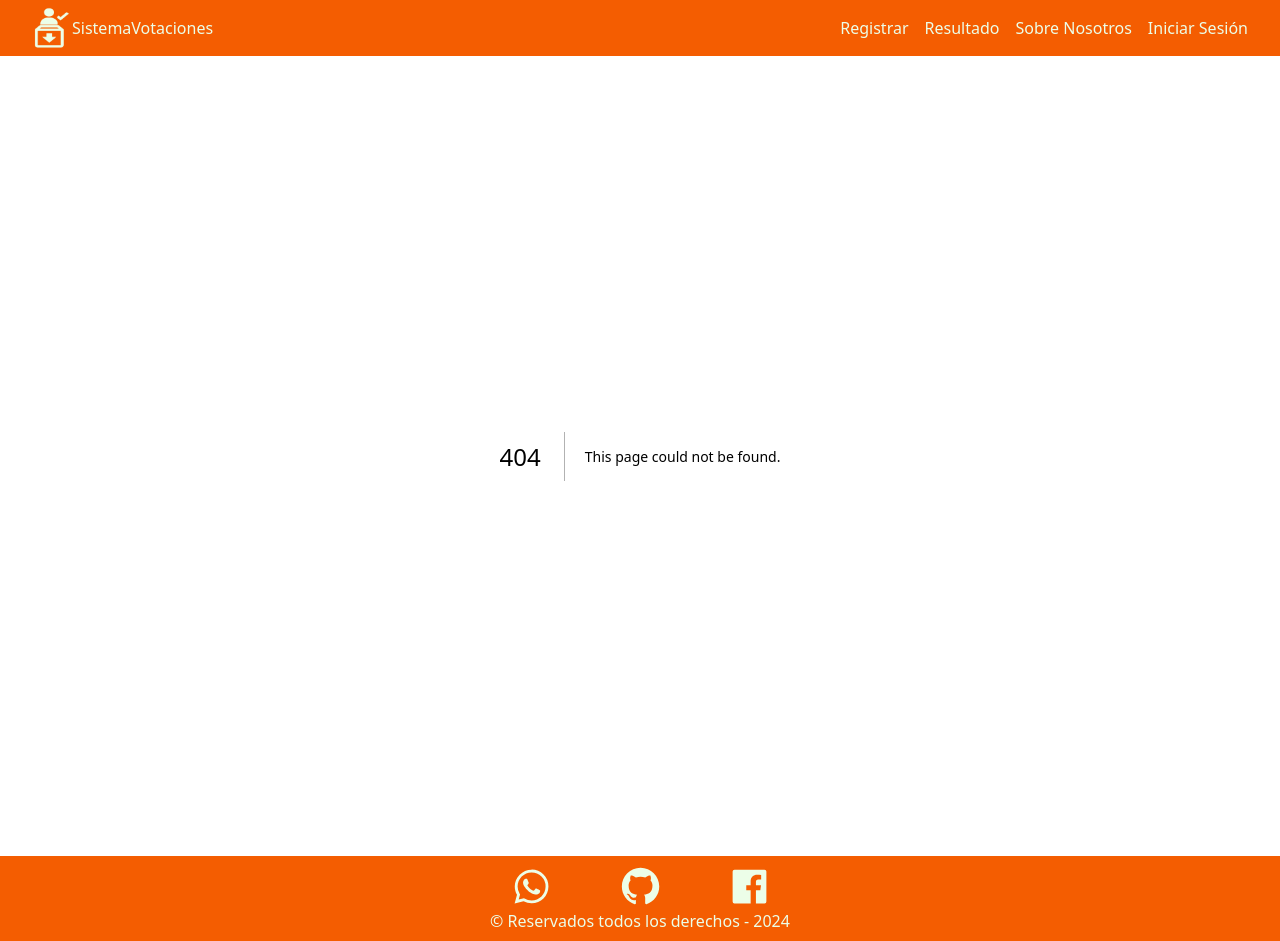
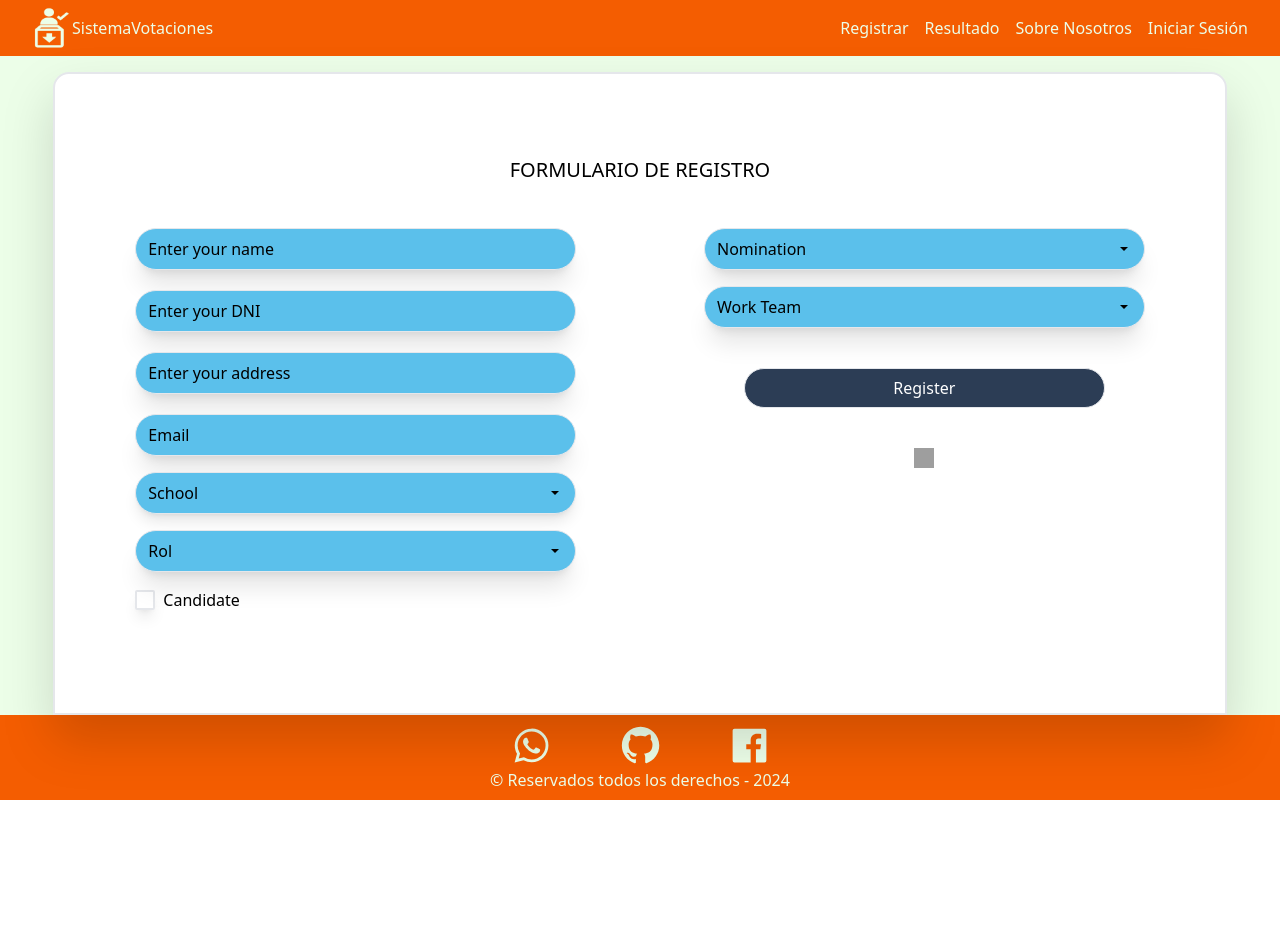
Before and after one commit to Alexcr87/ProyectoModulo5, a Next.js app in the folder front/: page /register in a window 1280 px wide. Before the commit this address had no page. After the commit the page ends 800 px from the top, so only its background shows below. Built offline with nearby package versions, Linux system fonts and the light colour scheme; grey boxes are pictures that could not be loaded.

Commit message:
RegisterYPruebaDeConexion

```diff
--- /dev/null
+++ b/front/src/app/register/page.tsx
@@ -0,0 +1,13 @@
+import Register from "@/components/Register/register";
+
+const RegisterPage=()=>{
+    return(
+        <div className="bg-cuartiaryColor h-full flex justify-center">
+
+        <div className="bg-white w-11/12 mt-4 rounded-t-2xl p-8 drop-shadow-2xl border-2" >
+         <Register/>
+        </div>
+        </div>
+    )
+};
+export default RegisterPage
--- /dev/null
+++ b/front/src/components/Register/register.tsx
@@ -0,0 +1,108 @@
+import React from "react";
+
+function Register() {
+    return (
+        <form action="" className="grid grid-cols-12 gap-4">
+            <div className="col-start-1 col-end-13">
+                <div className="grid grid-cols-12">
+                    <div className="col-start-5 col-end-9 mt-[2.5em] my-[2em] text-center text-xl" >
+                        FORMULARIO DE REGISTRO
+                    </div>
+                </div>
+
+                <div className="flex ">
+                    <div className="flex flex-col ml-[3em] pr-[4em] w-1/2 ">
+                        <div className="flex flex-col">
+                            <input
+                                id="name"
+                                name="name"
+                                type="text"
+                                placeholder="Enter your name"
+                                className="border rounded-full bg-secundaryColor text-black placeholder:text-black text-left p-2 pl-3 mt-1 outline-none focus:border-tertiaryColor shadow-xl"
+                            />
+                        </div>
+
+                        <div className="flex flex-col mt-4">
+                            <input
+                                id="dni"
+                                name="name"
+                                type="text"
+                                placeholder="Enter your DNI"
+                                className="border rounded-full bg-secundaryColor text-black placeholder:text-black text-left p-2 pl-3 mt-1 outline-none focus:border-tertiaryColor shadow-xl"
+                            />
+                        </div>
+
+                        <div className="flex flex-col mt-4">
+                            <input
+                                name="address"
+                                type="text"
+                                placeholder="Enter your address"
+                                className="border rounded-full bg-secundaryColor text-black placeholder:text-black text-left p-2 pl-3 mt-1 outline-none focus:border-tertiaryColor shadow-xl"
+                            />
+                        </div>
+
+                        <div className="flex flex-col mt-4 ">
+                            <input
+                                id="email-address"
+                                name="email"
+                                type="email"
+                                placeholder="Email"
+                                className="border rounded-full bg-secundaryColor text-black placeholder:text-black text-left p-2 pl-3 mt-1 outline-none focus:border-tertiaryColor shadow-xl"
+                            />
+                        </div>
+
+                        <button className="border rounded-full bg-secundaryColor text-black text-left p-2 pl-3 mt-4  focus:border-tertiaryColor shadow-lg relative">
+                            School
+                            <span className="absolute right-4 top-1/2 transform -translate-y-1/2 border-t-4 border-x-4 border-transparent border-t-black">
+                                {" "}
+                            </span>
+                        </button>
+
+                        <button className="border rounded-full bg-secundaryColor text-black text-left p-2 pl-3 mt-4  focus:border-tertiaryColor shadow-xl relative">
+                            Rol
+                            <span className="absolute right-4 top-1/2 transform -translate-y-1/2 border-t-4 border-x-4 border-transparent border-t-black">
+                                {" "}
+                            </span>
+                        </button>
+
+                        <div className="flex items-center mt-4">
+                            <input
+                                id="candidate"
+                                type="checkbox"
+                                className="h-5 w-5 appearance-none border-2 border-sebg-secundaryColor rounded-sm shadow-lg flex items-center justify-center
+                 checked:after:content-['✔'] checked:after:text-sebg-secundaryColor checked:after:block checked:after:font-bold checked:after:items-center checked:after:justify-center"
+                            />
+                            <label htmlFor="candidate" className="ml-2 text-black">
+                                Candidate
+                            </label>
+                        </div>
+                    </div>
+                    <div className="flex flex-col  mr-[3em]  pl-[4em] w-1/2 ">
+                        <button className="border rounded-full bg-secundaryColor text-black text-left p-2 pl-3 mt-1  focus:border-tertiaryColor shadow-xl relative">
+                            Nomination
+                            <span className="absolute right-4 top-1/2 transform -translate-y-1/2 border-t-4 border-x-4 border-transparent border-t-black">
+                                {" "}
+                            </span>
+                        </button>
+                        <button className="border rounded-full bg-secundaryColor text-black text-left p-2 pl-3 mt-4  focus:border-tertiaryColor shadow-xl relative">
+                            Work Team
+                            <span className="absolute right-4 top-1/2 transform -translate-y-1/2 border-t-4 border-x-4 border-transparent border-t-black">
+                                {" "}
+                            </span>
+                        </button>
+                        <button className="border rounded-full h-10 bg-tertiaryColor text-white m-10 ">
+                            Register
+                        </button>
+                        <img
+                            src="/path-to-your-image.jpg"
+                            alt="Small icon"
+                            className="w-5 h-5 mx-auto"
+                        />
+                    </div>
+                </div>
+            </div>
+        </form>
+    );
+}
+
+export default Register;
```
